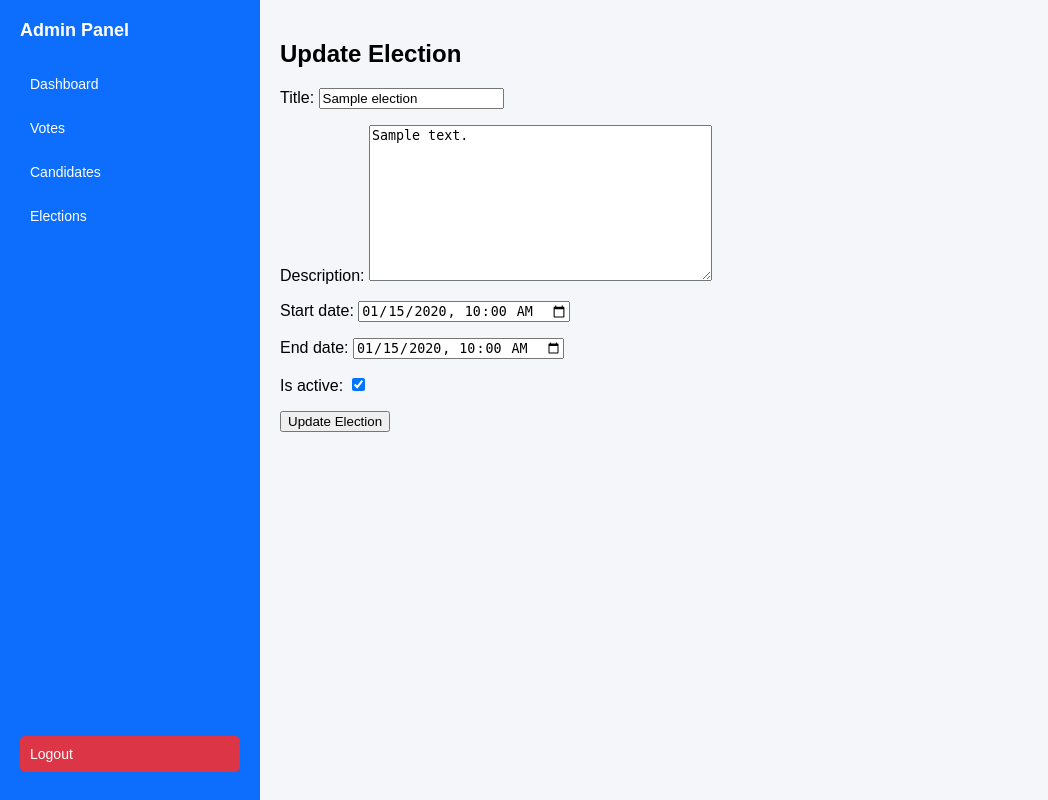
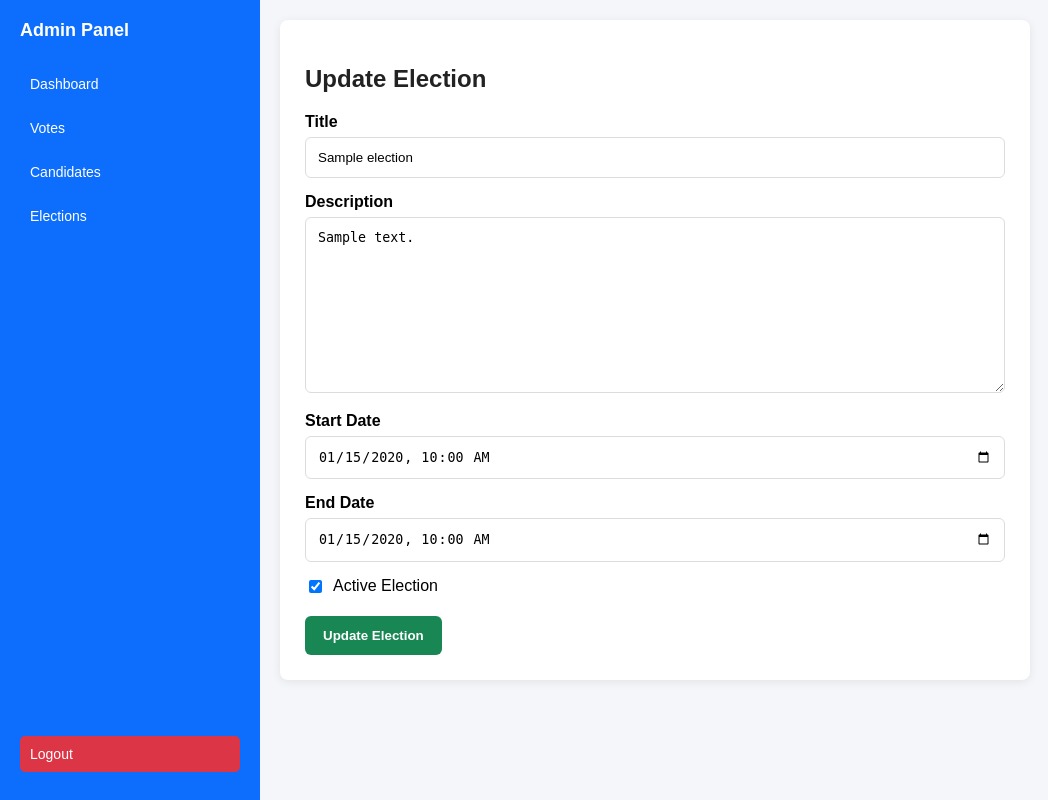
Before and after one commit to Kreativeweb003/Online_Voting_System, a Django app: page /voting/admin/elections/update/1/ in a window 1280 px wide. Shown: the whole page, without its empty margins (0-1048 px from the left). Run offline with Django 5.2, Linux system fonts and the light colour scheme; a user stored in the database is signed in; tables that the repository leaves empty hold one stand-in row (values such as "Sample post").

Commit message:
UI Improvement on update election page

```diff
--- a/dashboard/views.py
+++ b/dashboard/views.py
@@ -23,10 +23,10 @@ def voter_dashboard(request):
 # -----------------------
 @login_required
 def candidate_dashboard(request):
-    elections = Election.objects.filter(is_active=True)
 
     user = request.user
 
+    elections = Election.objects.filter(is_active=True)
 
     if user.role != "candidate":
         return render(request, "403.html")
--- a/static/css/style.css
+++ b/static/css/style.css
@@ -931,3 +931,71 @@
 .create-election-btn:hover {
     background: #0b5ed7;
 }
+
+
+/* =========================
+   UPDATE ELECTION PAGE
+========================= */
+
+.update-election-page {
+    max-width: 700px;
+    background: #ffffff;
+    padding: 25px;
+    border-radius: 8px;
+    box-shadow: 0 2px 10px rgba(0,0,0,0.08);
+}
+
+.update-election-title {
+    margin-bottom: 20px;
+    color: #222;
+}
+
+.update-election-form {
+    width: 100%;
+}
+
+.update-election-group {
+    margin-bottom: 15px;
+}
+
+.update-election-group label {
+    display: block;
+    margin-bottom: 6px;
+    font-weight: 600;
+}
+
+.update-election-group input,
+.update-election-group textarea,
+.update-election-group select {
+    width: 100%;
+    padding: 12px;
+    border: 1px solid #dcdcdc;
+    border-radius: 6px;
+    box-sizing: border-box;
+}
+
+.update-election-group textarea {
+    min-height: 120px;
+    resize: vertical;
+}
+
+.update-election-checkbox {
+    display: flex;
+    align-items: center;
+    gap: 8px;
+    margin-bottom: 20px;
+}
+
+.update-election-btn {
+    background: #198754;
+    color: #ffffff;
+    border: none;
+    padding: 12px 18px;
+    border-radius: 6px;
+    cursor: pointer;
+    font-weight: 600;
+}
+
+.update-election-btn:hover {
+    opacity: 0.9;
+}
--- a/templates/admin/update_election.html
+++ b/templates/admin/update_election.html
@@ -2,14 +2,58 @@
 
 {% block content %}
 
-<h2>Update Election</h2>
+<div class="update-election-page">
 
-<form method="POST">
-    {% csrf_token %}
+    <h2 class="update-election-title">
+        Update Election
+    </h2>
 
-    {{ form.as_p }}
+    <form method="POST" class="update-election-form">
 
-    <button type="submit">Update Election</button>
-</form>
+        {% csrf_token %}
+
+        <div class="update-election-group">
+            <label for="{{ form.title.id_for_label }}">
+                Title
+            </label>
+            {{ form.title }}
+        </div>
+
+        <div class="update-election-group">
+            <label for="{{ form.description.id_for_label }}">
+                Description
+            </label>
+            {{ form.description }}
+        </div>
+
+        <div class="update-election-group">
+            <label for="{{ form.start_date.id_for_label }}">
+                Start Date
+            </label>
+            {{ form.start_date }}
+        </div>
+
+        <div class="update-election-group">
+            <label for="{{ form.end_date.id_for_label }}">
+                End Date
+            </label>
+            {{ form.end_date }}
+        </div>
+
+        <div class="update-election-checkbox">
+            {{ form.is_active }}
+
+            <label for="{{ form.is_active.id_for_label }}">
+                Active Election
+            </label>
+        </div>
+
+        <button type="submit" class="update-election-btn">
+            Update Election
+        </button>
+
+    </form>
+
+</div>
 
 {% endblock %}
```
